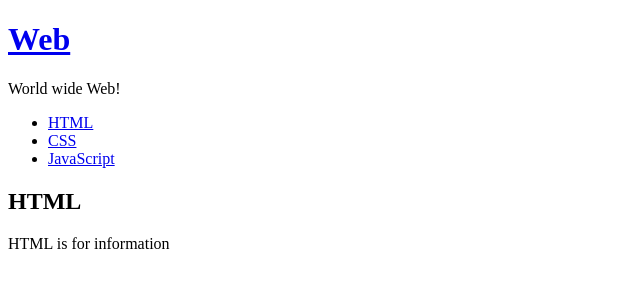
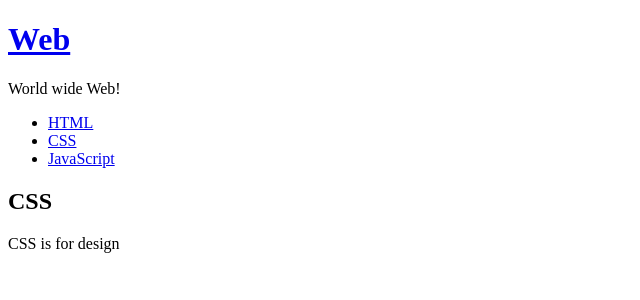
Before and after one commit to expert7kr/react-sturdy, a React (Create React App) app: page / in a window 1280 px wide. Shown: the top 300 px of the page, without its empty margins (0-640 px from the left). Built offline with nearby package versions, Linux system fonts and the light colour scheme.

Commit message:
React - 17.3. 컴포넌트 이벤트 만들기

```diff
--- a/src/App.js
+++ b/src/App.js
@@ -9,6 +9,7 @@ class App extends Component {
     super(props);
     this.state = {
       mode:'read',
+      selected_content_id:2,
       subject:{title:'Web', sub:'World wide Web!'},
       welcome:{title:'Welcome', desc:'Hello, react!!'},
       contents:[
@@ -25,8 +26,16 @@ class App extends Component {
       _title = this.state.welcome.title;
       _desc = this.state.welcome.desc;
     }else{
-      _title = this.state.contents[0].title;
-      _desc = this.state.contents[0].desc;
+      var i=0;
+      while(i < this.state.contents.length){
+        var data = this.state.contents[i];
+        if(data.id === this.state.selected_content_id){
+          _title = data.title;
+          _desc = data.desc;
+          break;
+        }
+        i = i + 1;
+      }
     }
     return (
       <div className="App">
@@ -40,8 +49,11 @@ class App extends Component {
         </Subject>
         <TOC
           data={this.state.contents}
-          onChangePage={function(){
-            this.setState({mode:'read'});
+          onChangePage={function(id){
+            this.setState({
+              mode:'read',
+              selected_content_id:Number(id)
+            });
           }.bind(this)}
         >
         </TOC>
--- a/src/components/TOC.js
+++ b/src/components/TOC.js
@@ -11,9 +11,10 @@ class TOC extends Component {
               <li key={data[i].id}>
                 <a
                   href={"/content/"+data[i].id}
+                  data-id={data[i].id}
                   onClick={function(e){
                     e.preventDefault();
-                    this.props.onChangePage();
+                    this.props.onChangePage(e.target.dataset.id);
                   }.bind(this)}
                 >{data[i].title}
                 </a>
```
